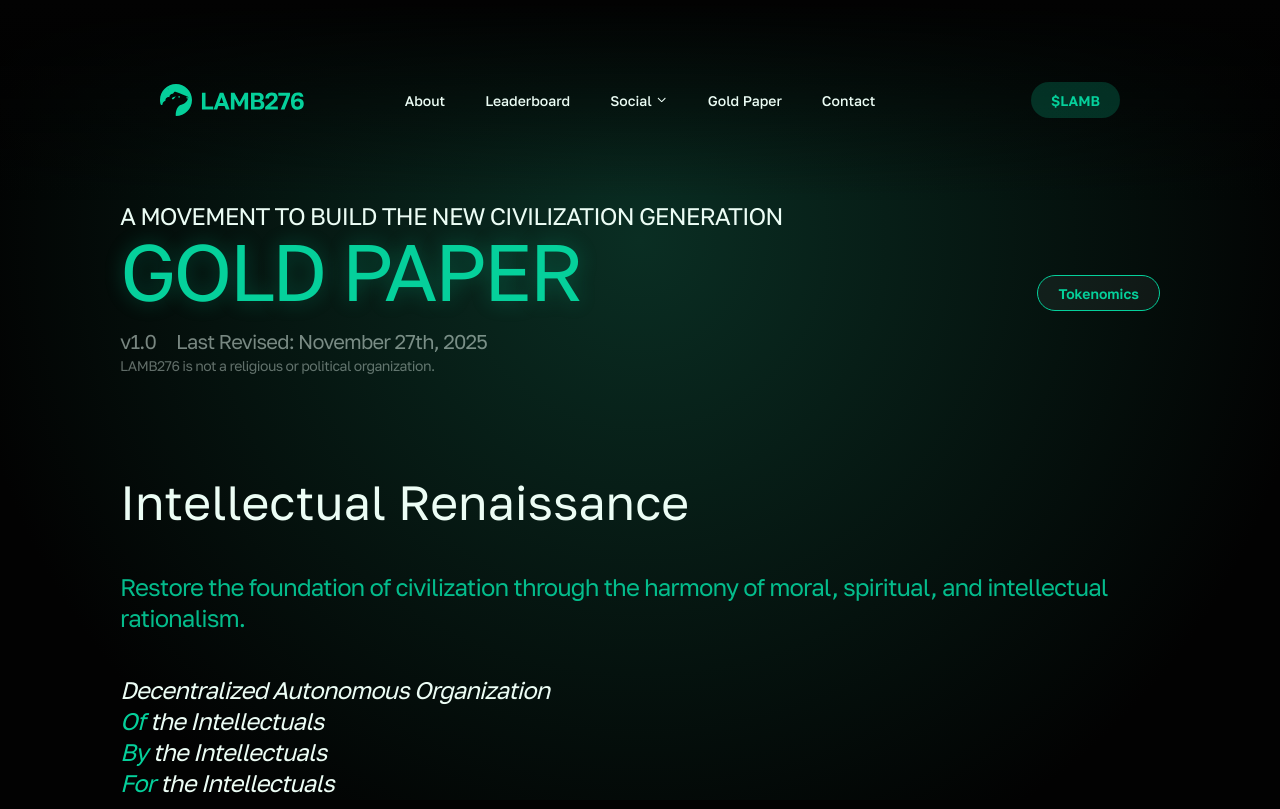
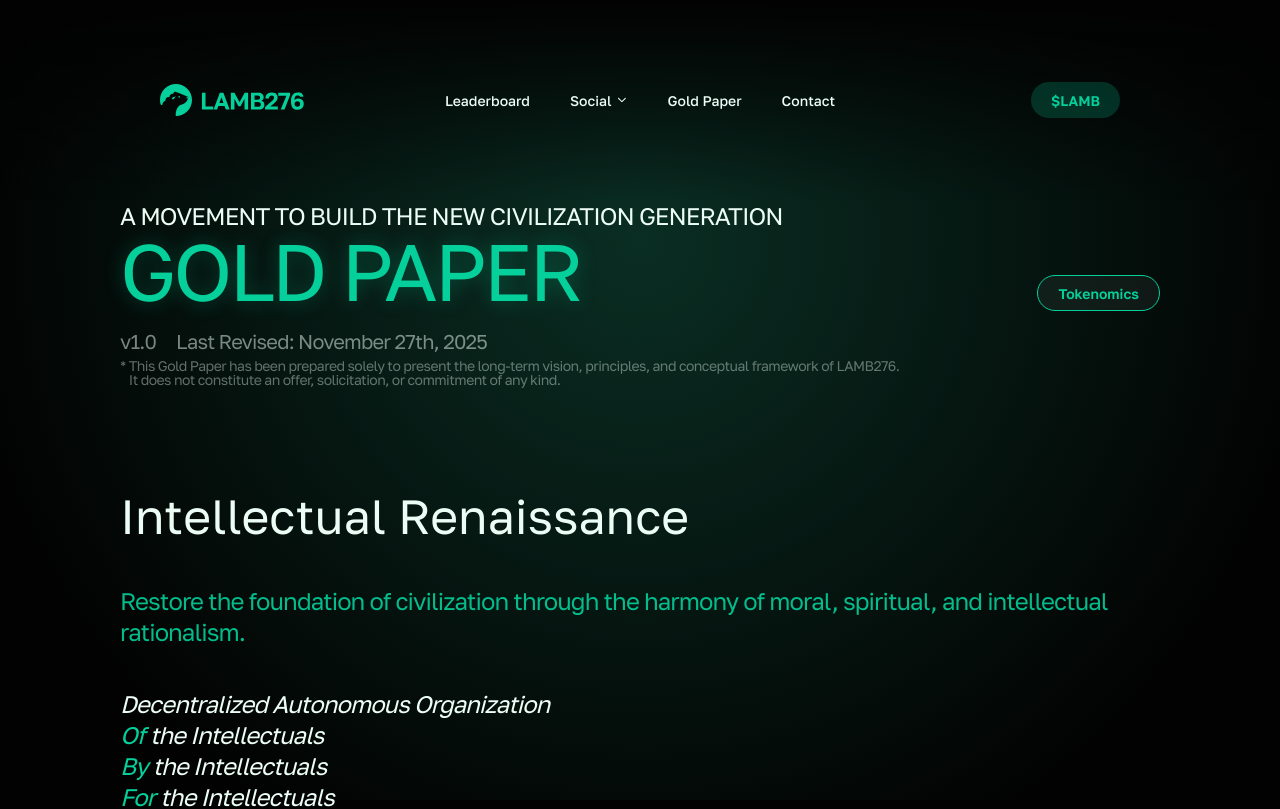
Before and after one commit to Lamb276/lamb276-landing, a React (Vite) app: page /gold-paper in a window 1280 px wide. Shown: the top 809 px of the page. Built offline with nearby package versions, Linux system fonts and the light colour scheme.

Commit message:
design: Hiding About Menu, Edited Gold Paper Text

```diff
--- a/src/components/layout/HamburgerMenu.jsx
+++ b/src/components/layout/HamburgerMenu.jsx
@@ -85,7 +85,10 @@ const HamburgerMenu = ({ isOpen, onClose }) => {
                                 Home
                             </MenuItem>
 
-                            {MENU_ITEMS.map((item) => (
+                            {/* About 메뉴 필터링 적용 */}
+                            {MENU_ITEMS.filter(
+                                (item) => item.id !== "about"
+                            ).map((item) => (
                                 <React.Fragment key={item.id}>
                                     <MenuItem
                                         to={item.path}
--- a/src/components/layout/Header.jsx
+++ b/src/components/layout/Header.jsx
@@ -78,7 +78,8 @@ const Header = () => {
 
                     {/* Nav */}
                     <Nav>
-                        {MENU_ITEMS.map((item) => {
+                        {MENU_ITEMS.filter((item) => item.id !== "about").map(
+                            (item) => {
                                 if (item.children) {
                                     return (
                                         <NavGroup
@@ -98,11 +99,14 @@ const Header = () => {
                                                 <ArrowIcon
                                                     animate={{
                                                         rotate:
-                                                        hoveredItem === item.id
+                                                            hoveredItem ===
+                                                            item.id
                                                                 ? 180
                                                                 : 0,
                                                     }}
-                                                transition={{ duration: 0.2 }}
+                                                    transition={{
+                                                        duration: 0.2,
+                                                    }}
                                                 >
                                                     <IoIosArrowDown />
                                                 </ArrowIcon>
@@ -119,7 +123,10 @@ const Header = () => {
                                                             opacity: 1,
                                                             y: 0,
                                                         }}
-                                                    exit={{ opacity: 0, y: 10 }}
+                                                        exit={{
+                                                            opacity: 0,
+                                                            y: 10,
+                                                        }}
                                                         transition={{
                                                             duration: 0.2,
                                                         }}
@@ -171,12 +178,15 @@ const Header = () => {
                                     <NavItem
                                         key={item.id}
                                         to={item.path}
-                                    onClick={(e) => handleMenuClick(e, item)}
+                                        onClick={(e) =>
+                                            handleMenuClick(e, item)
+                                        }
                                     >
                                         {item.label}
                                     </NavItem>
                                 );
-                        })}
+                            }
+                        )}
                     </Nav>
 
                     {/* Button */}
--- a/src/pages/GoldPaper.jsx
+++ b/src/pages/GoldPaper.jsx
@@ -44,7 +44,12 @@ const GoldPaper = () => {
                         <span>Last Revised: November 27th, 2025</span>
                     </MetaInfo>
                     <DisclaimerText>
-                        LAMB276 is not a religious or political organization.
+                        * This Gold Paper has been prepared solely to present
+                        the long-term vision, principles, and conceptual
+                        framework of LAMB276.
+                        <br />
+                        &nbsp;&nbsp; It does not constitute an offer,
+                        solicitation, or commitment of any kind.
                     </DisclaimerText>
                 </HeroSection>
 
```
Lines whose indentation alone changed are shown as unchanged.
